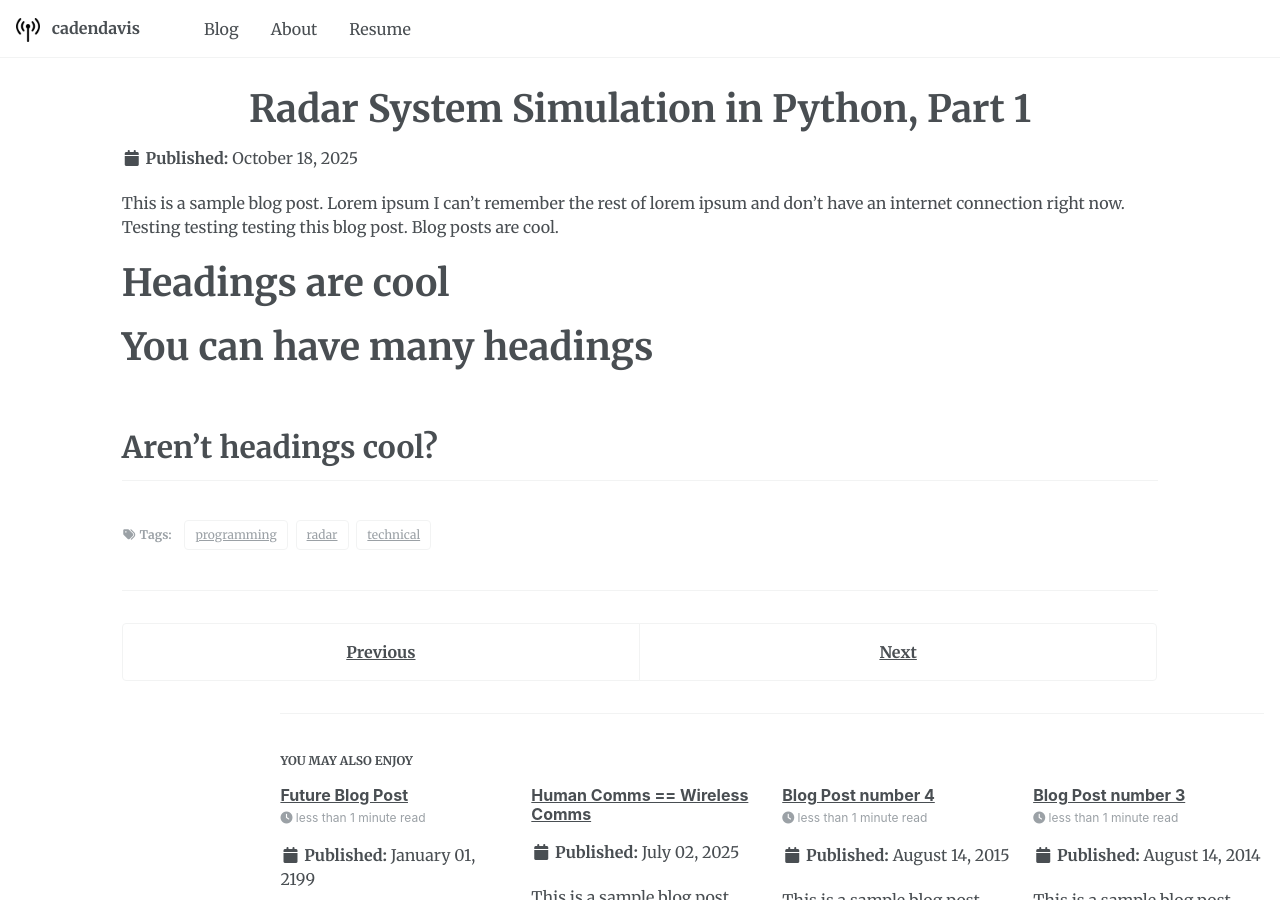
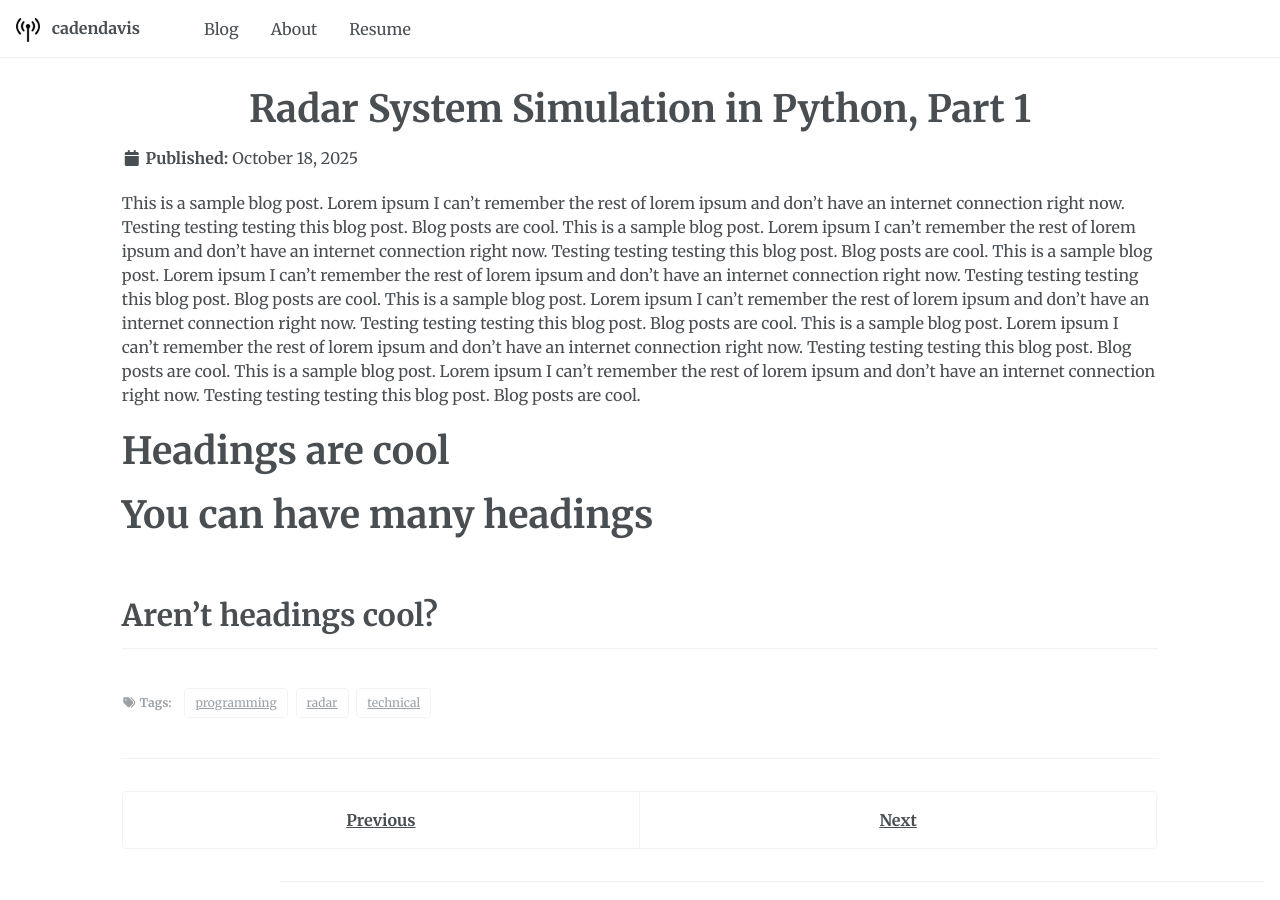
Before and after one commit to caden-davis/caden-davis.github.io, a Jekyll site: the page built from _posts/2025-10-18-radar-system-simulaton-1.md, in a window 1280 px wide and 900 px high. Built offline with Jekyll 4.4.1, drawn with Linux system fonts in a browser that asks for light colours; a script that is not in the unit is left out.

Commit message:
Testing text

```diff
--- a/_posts/2025-10-18-radar-system-simulaton-1.md
+++ b/_posts/2025-10-18-radar-system-simulaton-1.md
@@ -16,7 +16,7 @@ author_profile: false
 hidden: false
 ---
 
-This is a sample blog post. Lorem ipsum I can't remember the rest of lorem ipsum and don't have an internet connection right now. Testing testing testing this blog post. Blog posts are cool.
+This is a sample blog post. Lorem ipsum I can't remember the rest of lorem ipsum and don't have an internet connection right now. Testing testing testing this blog post. Blog posts are cool. This is a sample blog post. Lorem ipsum I can't remember the rest of lorem ipsum and don't have an internet connection right now. Testing testing testing this blog post. Blog posts are cool. This is a sample blog post. Lorem ipsum I can't remember the rest of lorem ipsum and don't have an internet connection right now. Testing testing testing this blog post. Blog posts are cool. This is a sample blog post. Lorem ipsum I can't remember the rest of lorem ipsum and don't have an internet connection right now. Testing testing testing this blog post. Blog posts are cool. This is a sample blog post. Lorem ipsum I can't remember the rest of lorem ipsum and don't have an internet connection right now. Testing testing testing this blog post. Blog posts are cool. This is a sample blog post. Lorem ipsum I can't remember the rest of lorem ipsum and don't have an internet connection right now. Testing testing testing this blog post. Blog posts are cool.
 
 Headings are cool
 ======
```
